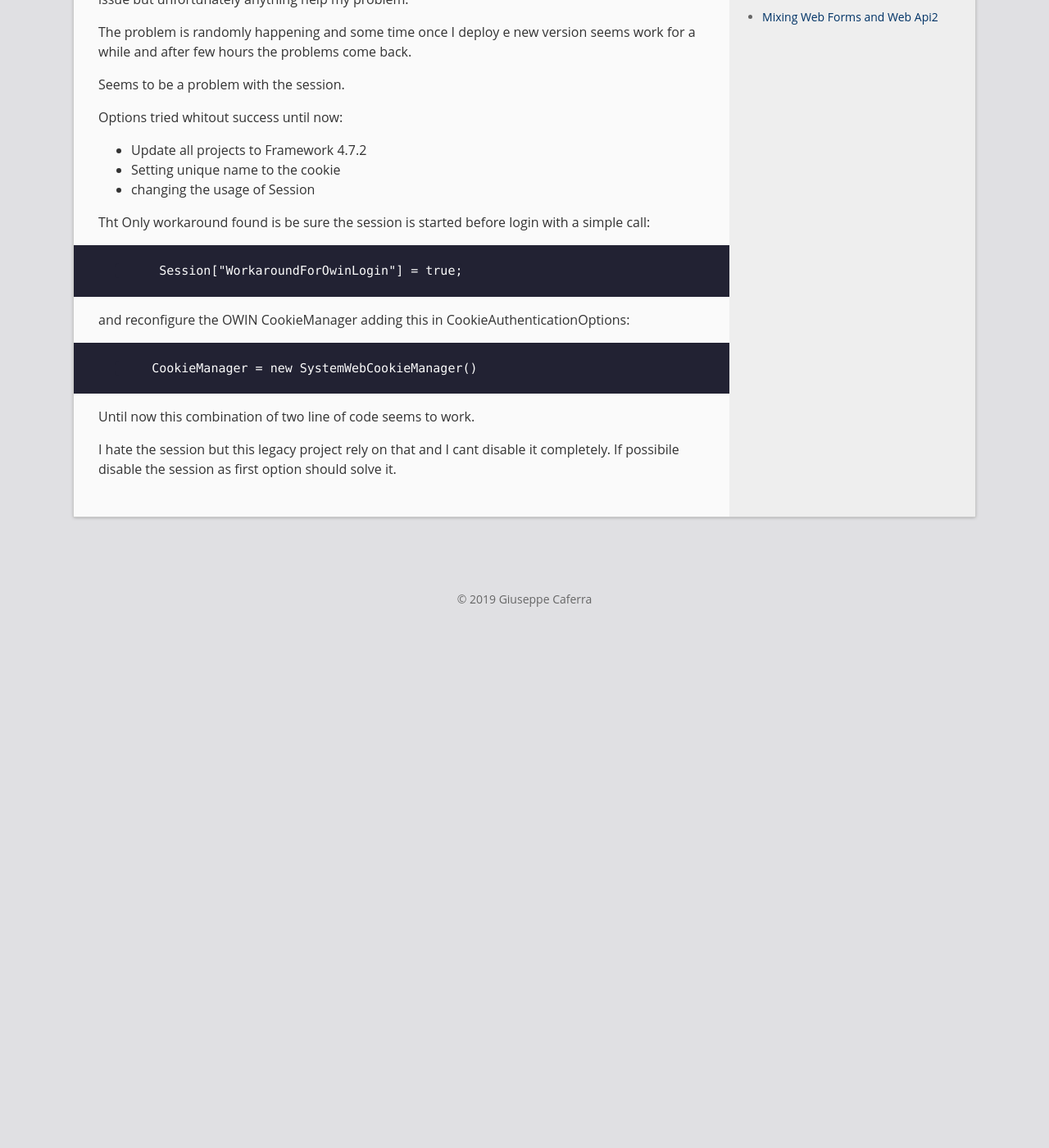
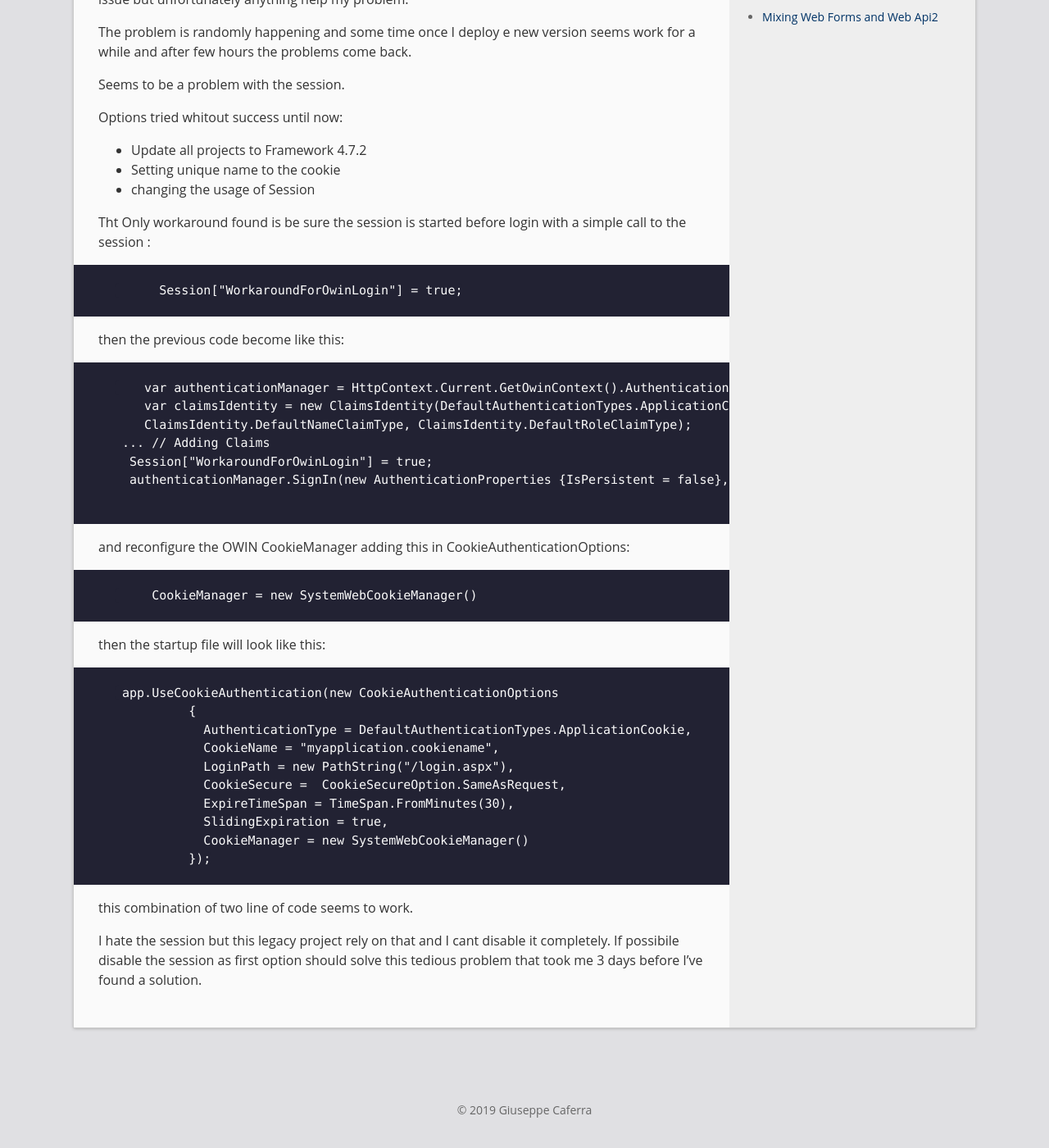
Before and after one commit to gcaferra/gcaferra.github.io, a Jekyll site: the page built from _posts/2019-03-14-mixing-webforms-and-webapi2.md, in a window 1280 px wide and 1400 px high, scrolled down 1305 px. Shown: the whole window at 82% size. Built offline with Jekyll 4.4.1, drawn with Linux system fonts in a browser that asks for light colours; before the commit the page ends 2106 px from its top, so only the background shows below that.

Commit message:
added complete code examples

````diff
--- a/_posts/2019-03-14-mixing-webforms-and-webapi2.md
+++ b/_posts/2019-03-14-mixing-webforms-and-webapi2.md
@@ -51,17 +51,43 @@ Options tried whitout success until now:
  * Setting unique name to the cookie
  * changing the usage of Session
 
-Tht Only workaround found is be sure the session is started before login with a simple call:
+Tht Only workaround found is be sure the session is started before login with a simple call to the session :
 
 ```C#
       Session["WorkaroundForOwinLogin"] = true;
 ```
+then the previous code become like this:
+
+```C#
+    var authenticationManager = HttpContext.Current.GetOwinContext().Authentication;
+    var claimsIdentity = new ClaimsIdentity(DefaultAuthenticationTypes.ApplicationCookie,
+    ClaimsIdentity.DefaultNameClaimType, ClaimsIdentity.DefaultRoleClaimType);
+ ... // Adding Claims
+  Session["WorkaroundForOwinLogin"] = true;
+  authenticationManager.SignIn(new AuthenticationProperties {IsPersistent = false}, claimsIdentity);
+
+```
+
 
 and reconfigure the OWIN CookieManager adding this in CookieAuthenticationOptions:
 ```C#
      CookieManager = new SystemWebCookieManager()
 ```
+then the startup file will look like this:
 
-Until now this combination of two line of code seems to work.
+```C#
+ app.UseCookieAuthentication(new CookieAuthenticationOptions
+          {
+            AuthenticationType = DefaultAuthenticationTypes.ApplicationCookie,
+            CookieName = "myapplication.cookiename",
+            LoginPath = new PathString("/login.aspx"),
+            CookieSecure =  CookieSecureOption.SameAsRequest,
+            ExpireTimeSpan = TimeSpan.FromMinutes(30),
+            SlidingExpiration = true,
+            CookieManager = new SystemWebCookieManager()
+          });
+```
 
-I hate the session but this legacy project rely on that and I cant disable it completely. If possibile disable the session as first option should solve it.
+this combination of two line of code seems to work.
+
+I hate the session but this legacy project rely on that and I cant disable it completely. If possibile disable the session as first option should solve this tedious problem that took me 3 days before I've found a solution.
````
